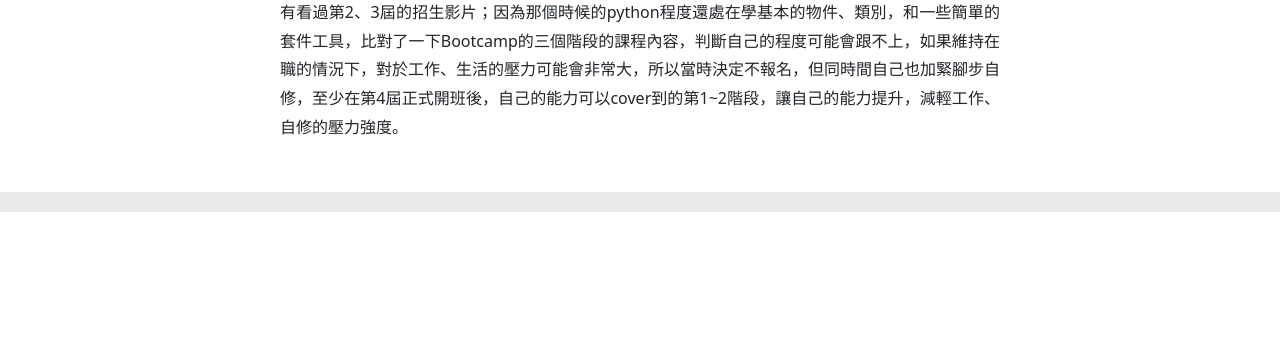
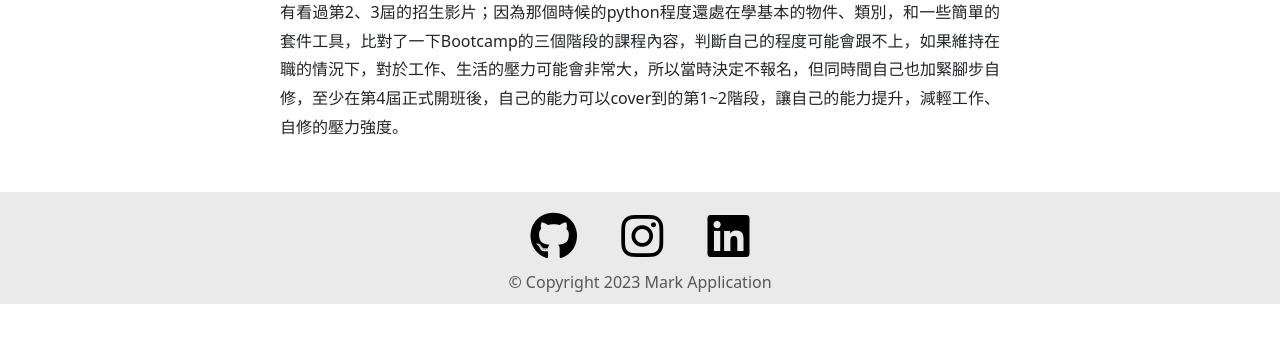
Before and after one commit to KJeiii/Wehelp-Bootcamp-Application, a Flask app: page /effort in a window 1280 px wide. Shown: the part 210-553 px from the top of the page. Run offline with Flask 3, Linux system fonts and the light colour scheme; some libraries are stand-ins or nearby versions.

Commit message:
add icon and copyright

```diff
--- a/templates/footer.html
+++ b/templates/footer.html
@@ -1,4 +1,9 @@
 <footer>
+    <a href="https://github.com/KJeiii"><i class="fa-brands fa-github"></i></a>
+    <a href="https://www.instagram.com/kjei_jang/"><i class="fa-brands fa-instagram"></i></a>
+    <a href=""><i class="fa-brands fa-linkedin"></i></a>
+    <p class="copyright text-muted">© Copyright 2023 Mark Application</p>
+
     <script src="https://cdn.jsdelivr.net/npm/bootstrap@5.3.0-alpha3/dist/js/bootstrap.bundle.min.js
     "></script>
 
```
